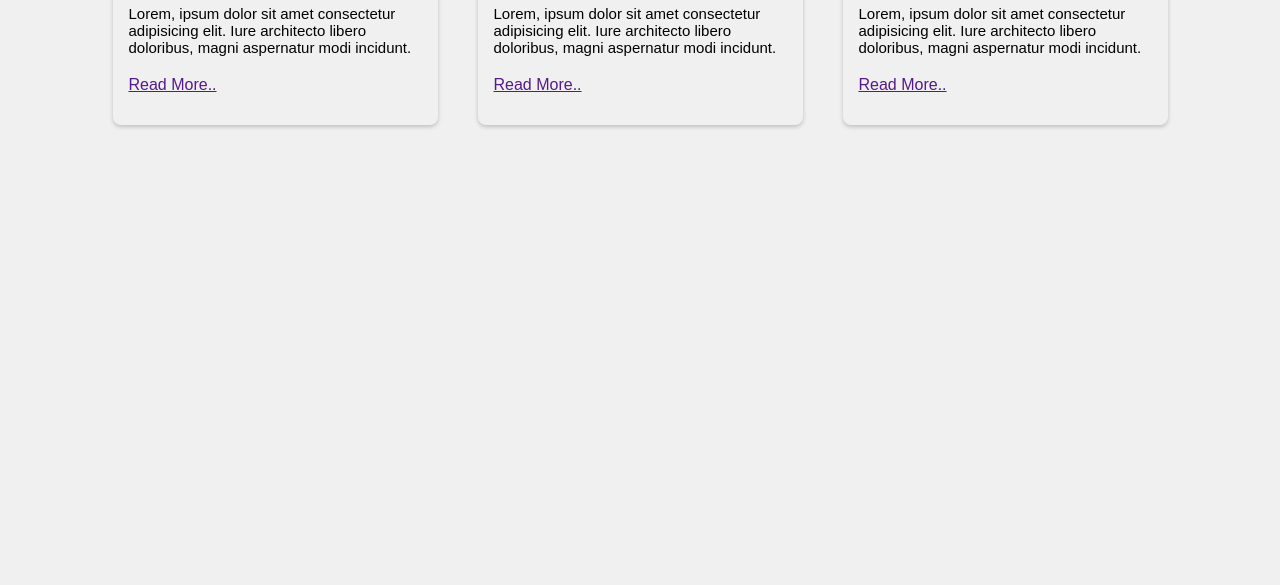
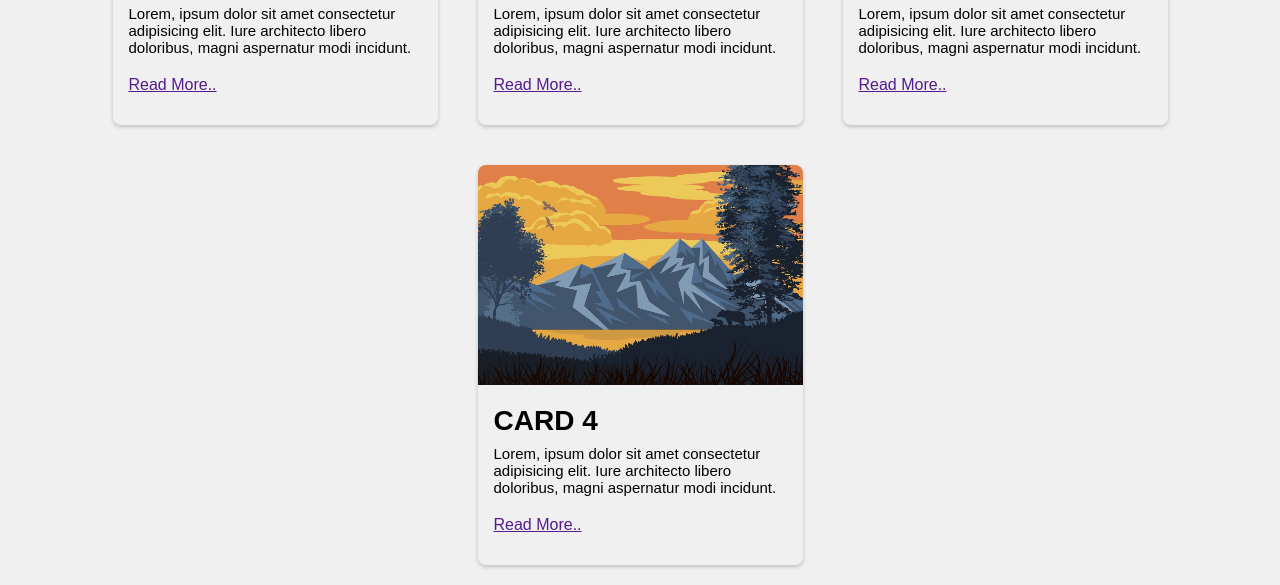
Before and after one commit to SaefulMustofa/web-components, a plain HTML site: page card/simple-card/index.html in a window 1280 px wide. Shown: the part 395-980 px from the top of the page. Before the commit the page ends 800 px from the top, so only its background shows below. Drawn offline with Linux system fonts and the light colour scheme.

Commit message:
menambahkan card baru dan gambar

```diff
--- a/card/simple-card/index.html
+++ b/card/simple-card/index.html
@@ -33,6 +33,14 @@
                 <a href="">Read More..</a>
             </div>
         </div>
+        <div class="card">
+            <img src="img/wall-4.jpg" alt="" srcset="">
+            <div class="card-content">
+                <h3>CARD 4</h3>
+                <p>Lorem, ipsum dolor sit amet consectetur adipisicing elit. Iure architecto libero doloribus, magni aspernatur modi incidunt.</p>
+                <a href="">Read More..</a>
+            </div>
+        </div>
     </div>
 
 
```
Also changed, not shown: card/simple-card/img/wall-4.jpg (added).
